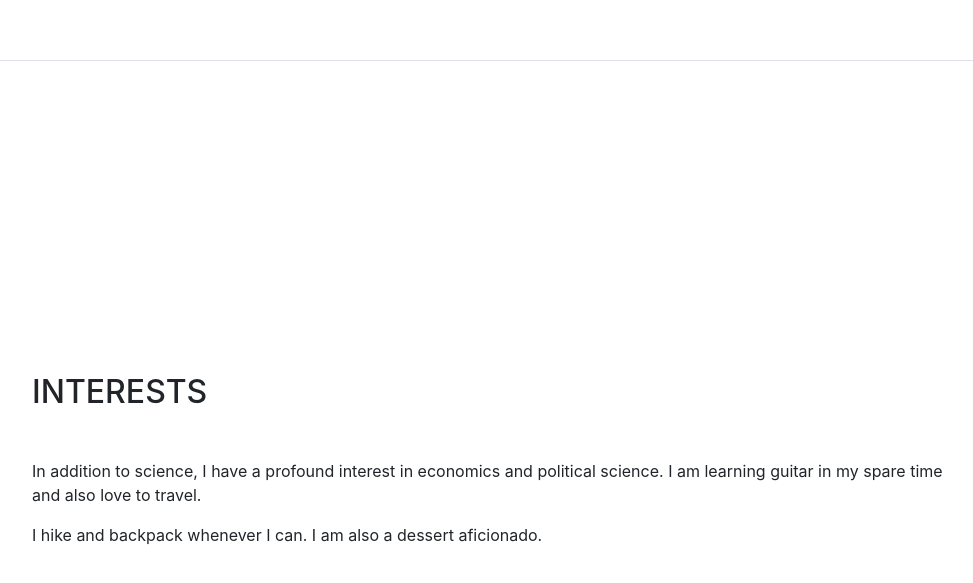
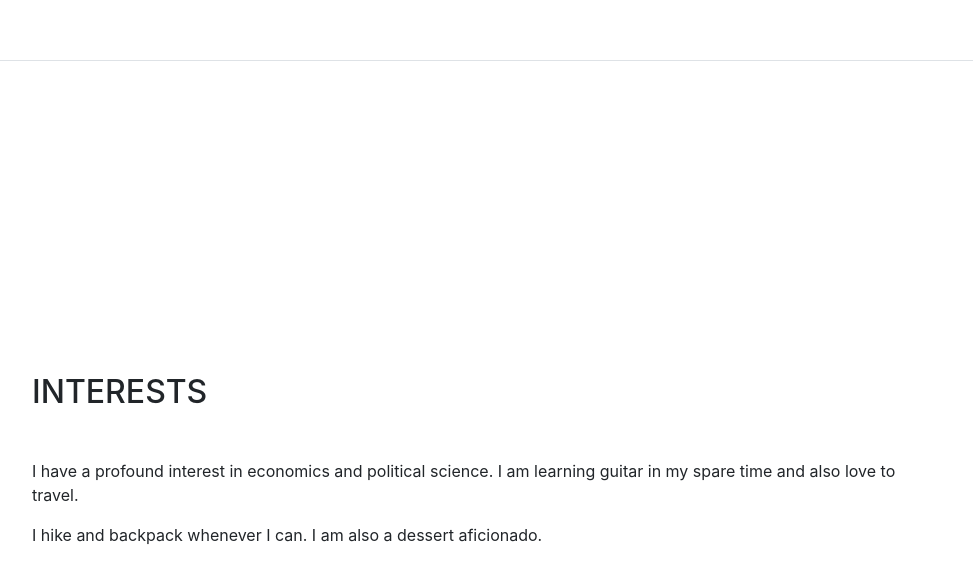
Before and after one commit to tsargis/tsargis.github.io, a website with bundled scripts: page index.html in a window 1280 px wide. Shown: the part 4201-4784 px from the top of the page, without its empty margins (288-1261 px from the left). Built offline with nearby package versions, Linux system fonts and the light colour scheme; a web font is replaced by a local one.

Commit message:
Update index.html

```diff
--- a/index.html
+++ b/index.html
@@ -270,7 +270,7 @@
       <section class="resume-section p-3 p-lg-5 d-flex flex-column" id="interests">
         <div class="my-auto">
           <h2 class="mb-5">Interests</h2>
-          <p>In addition to science, I have a profound interest in economics and political science. I am learning guitar in my spare time and also love to travel.</p>
+          <p>I have a profound interest in economics and political science. I am learning guitar in my spare time and also love to travel.</p>
           <p class="mb-0">I hike and backpack whenever I can. I am also a dessert aficionado.  </p>
         </div>
       </section>
```
